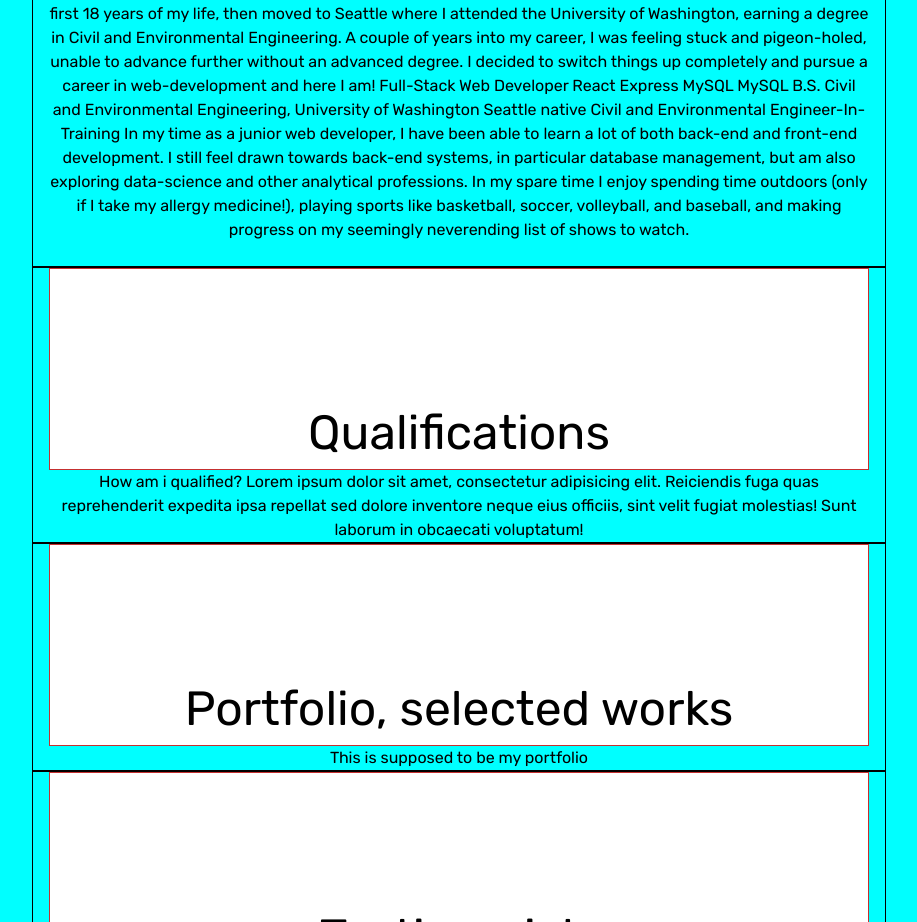
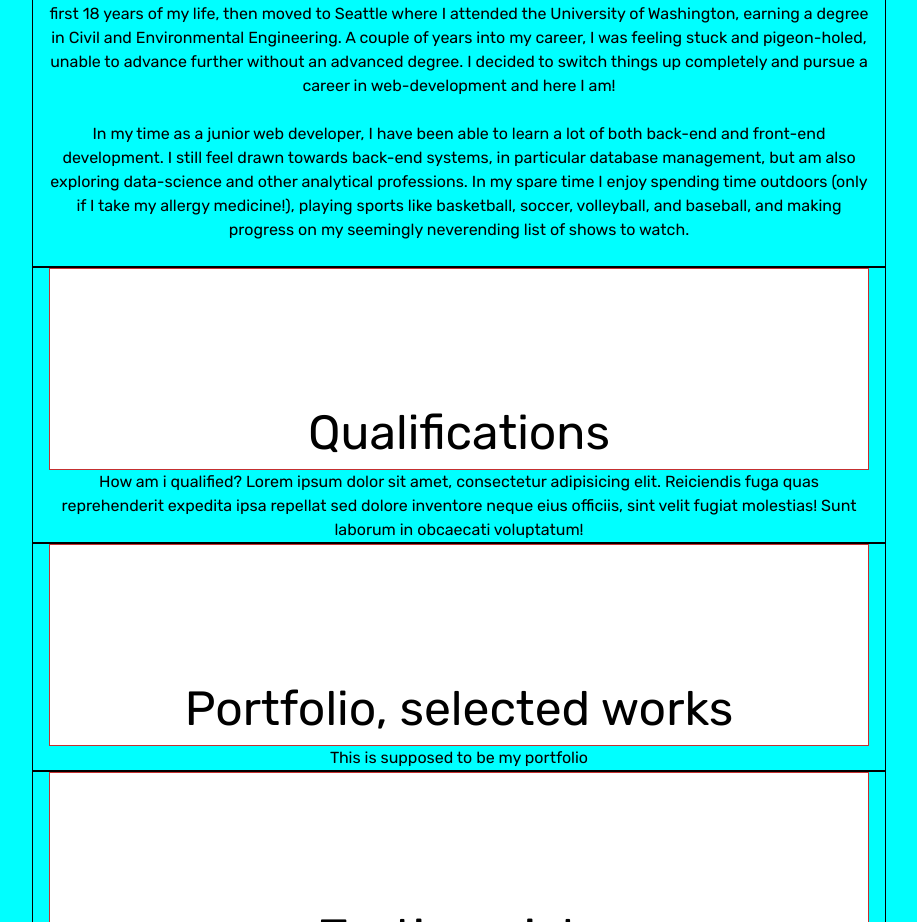
Before and after one commit to dionleung14/Portfolio-React, a React (Create React App) app: page /about-me in a window 1280 px wide. Shown: the part 2300-3222 px from the top of the page, without its empty margins (181-1098 px from the left). Built offline with nearby package versions, Linux system fonts and the light colour scheme.

Commit message:
deleted overlapping data from about section

```diff
--- a/src/components/Meet.js
+++ b/src/components/Meet.js
@@ -14,16 +14,18 @@ export default function Meet() {
           couple of years into my career, I was feeling stuck and pigeon-holed,
           unable to advance further without an advanced degree. I decided to
           switch things up completely and pursue a career in web-development and
-          here I am! Full-Stack Web Developer React Express MySQL MySQL B.S.
-          Civil and Environmental Engineering, University of Washington Seattle
-          native Civil and Environmental Engineer-In-Training In my time as a
-          junior web developer, I have been able to learn a lot of both back-end
-          and front-end development. I still feel drawn towards back-end
-          systems, in particular database management, but am also exploring
-          data-science and other analytical professions. In my spare time I
-          enjoy spending time outdoors (only if I take my allergy medicine!),
-          playing sports like basketball, soccer, volleyball, and baseball, and
-          making progress on my seemingly neverending list of shows to watch.
+          here I am!
+        </p>
+        <br />
+        <p>
+          In my time as a junior web developer, I have been able to learn a lot
+          of both back-end and front-end development. I still feel drawn towards
+          back-end systems, in particular database management, but am also
+          exploring data-science and other analytical professions. In my spare
+          time I enjoy spending time outdoors (only if I take my allergy
+          medicine!), playing sports like basketball, soccer, volleyball, and
+          baseball, and making progress on my seemingly neverending list of
+          shows to watch.
         </p>
       </h1>
       <br />
```
